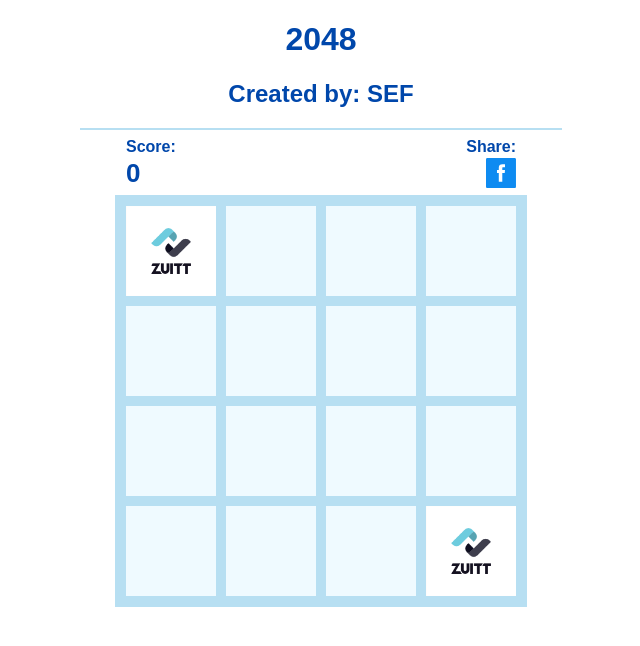
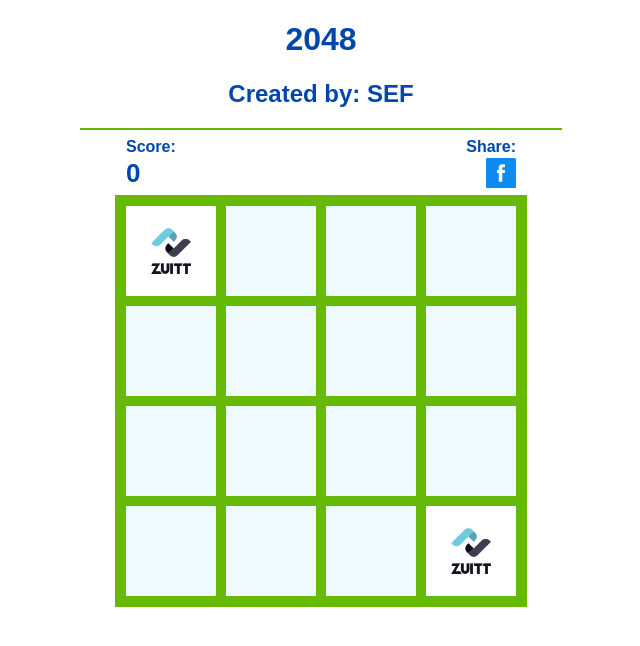
Before and after one commit to SEFminds/fcbportfolioortega, a plain HTML site: page index.html in a window 1280 px wide. Shown: the whole page, without its empty margins (319-959 px from the left). Drawn offline with Linux system fonts and the light colour scheme.

Commit message:
Update style.css

```diff
--- a/style.css
+++ b/style.css
@@ -6,7 +6,7 @@ body{
 
 hr{
 	max-width: 480px;
-	border: 1px solid #B7DFF2;
+	border: 1px solid #66BA07;
 }
 
 #board{
@@ -16,7 +16,7 @@ hr{
 	width:400px;
 	height: 400px;
 	/*border	*/
-	border:6px solid #b7dff2;
+	border:6px solid #66BA07;
 
 	display:flex;
 	flex-wrap: wrap;
@@ -32,7 +32,7 @@ hr{
 	width: 90px;
 	height: 90px;
 
-	border:5px solid #b7dff2;
+	border:5px solid #66BA07;
 	font-size: 40px;
 	font-weight:bold;
 
```
